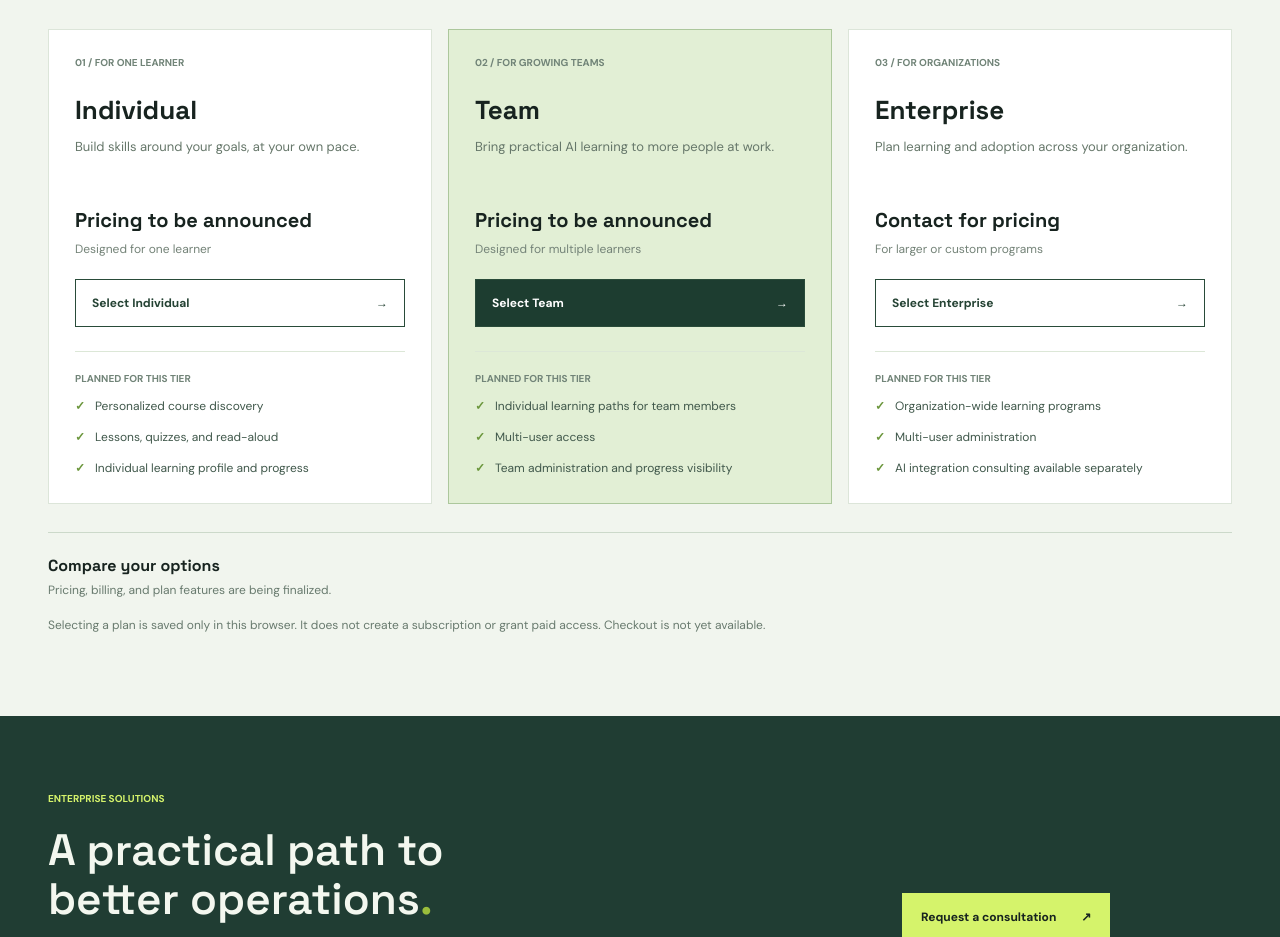
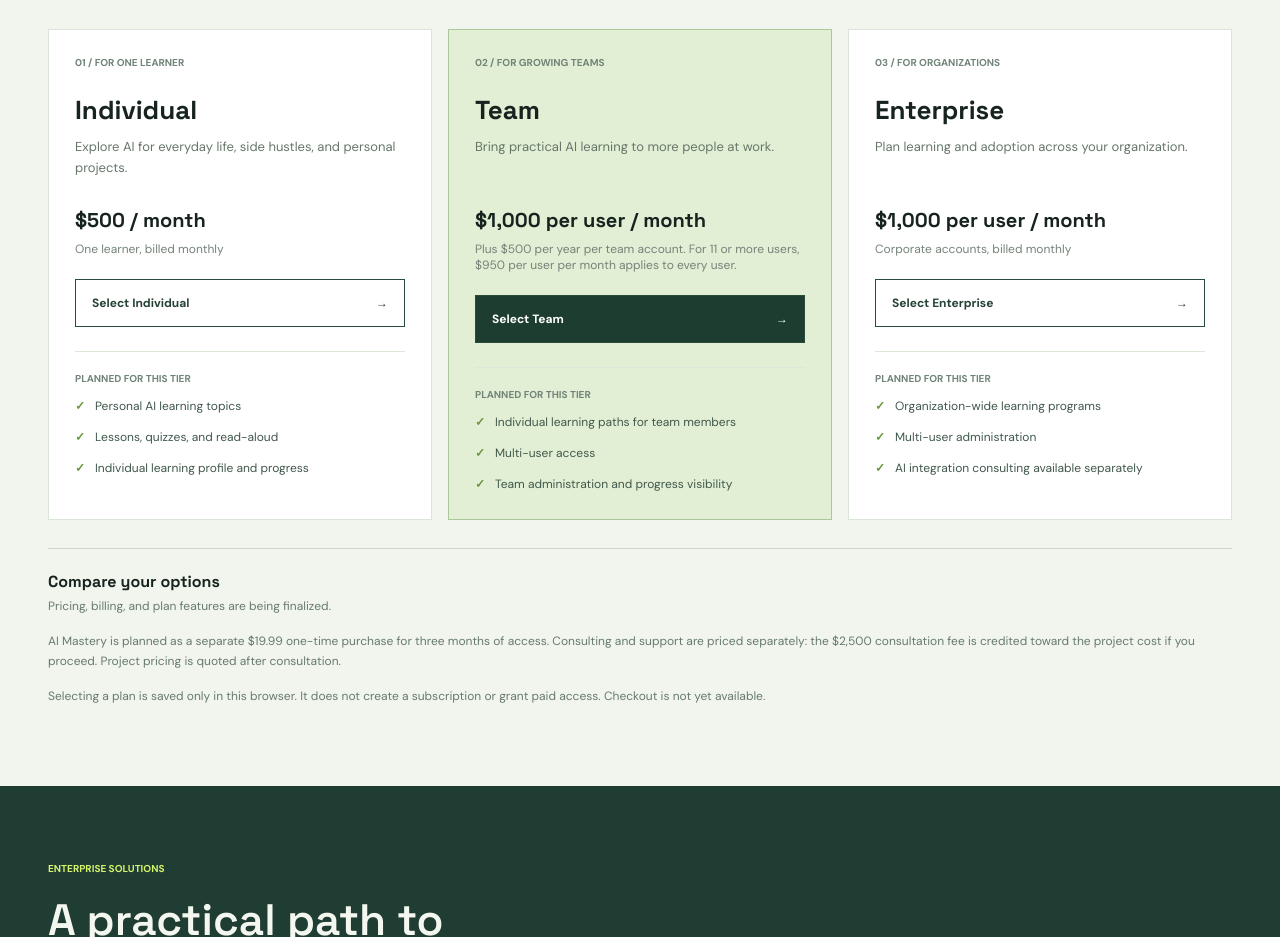
Before and after one commit to Atmilio/Atmilio-Client-Engagement-Web, a plain HTML site: page index.html in a window 1280 px wide. Shown: the part 1741-2678 px from the top of the page. Drawn offline with nearby package versions, Linux system fonts and the light colour scheme; no server answers.

Commit message:
Publish individual and team pricing

```diff
--- a/index.html
+++ b/index.html
@@ -49,11 +49,12 @@
     <section id="pricing" class="pricing-section"><div class="wrap">
       <div class="pricing-heading"><div><p class="eyebrow">LEARNING FOR EVERY SCALE / 03</p><h2>Find the right fit<span>.</span></h2><p>Explore learning options for yourself, your team, or your organization.</p></div><p class="pricing-availability">PLANS IN DEVELOPMENT <span></span></p></div>
       <div class="pricing-grid">
-        <article class="pricing-card"><div class="plan-top"><p class="plan-index">01 / FOR ONE LEARNER</p><h3>Individual</h3><p>Build skills around your goals, at your own pace.</p></div><div class="plan-price">Pricing to be announced</div><p class="plan-detail">Designed for one learner</p><button class="plan-button" type="button" data-plan="individual" aria-pressed="false">Select Individual <span aria-hidden="true">&rarr;</span></button><div class="plan-includes"><p>PLANNED FOR THIS TIER</p><ul><li>Personalized course discovery</li><li>Lessons, quizzes, and read-aloud</li><li>Individual learning profile and progress</li></ul></div></article>
-        <article class="pricing-card pricing-featured"><div class="plan-top"><p class="plan-index">02 / FOR GROWING TEAMS</p><h3>Team</h3><p>Bring practical AI learning to more people at work.</p></div><div class="plan-price">Pricing to be announced</div><p class="plan-detail">Designed for multiple learners</p><button class="plan-button" type="button" data-plan="team" aria-pressed="false">Select Team <span aria-hidden="true">&rarr;</span></button><div class="plan-includes"><p>PLANNED FOR THIS TIER</p><ul><li>Individual learning paths for team members</li><li>Multi-user access</li><li>Team administration and progress visibility</li></ul></div></article>
-        <article class="pricing-card"><div class="plan-top"><p class="plan-index">03 / FOR ORGANIZATIONS</p><h3>Enterprise</h3><p>Plan learning and adoption across your organization.</p></div><div class="plan-price">Contact for pricing</div><p class="plan-detail">For larger or custom programs</p><button class="plan-button" type="button" data-plan="enterprise" aria-pressed="false">Select Enterprise <span aria-hidden="true">&rarr;</span></button><div class="plan-includes"><p>PLANNED FOR THIS TIER</p><ul><li>Organization-wide learning programs</li><li>Multi-user administration</li><li>AI integration consulting available separately</li></ul></div></article>
+        <article class="pricing-card"><div class="plan-top"><p class="plan-index">01 / FOR ONE LEARNER</p><h3>Individual</h3><p>Explore AI for everyday life, side hustles, and personal projects.</p></div><div class="plan-price">$500 / month</div><p class="plan-detail">One learner, billed monthly</p><button class="plan-button" type="button" data-plan="individual" aria-pressed="false">Select Individual <span aria-hidden="true">&rarr;</span></button><div class="plan-includes"><p>PLANNED FOR THIS TIER</p><ul><li>Personal AI learning topics</li><li>Lessons, quizzes, and read-aloud</li><li>Individual learning profile and progress</li></ul></div></article>
+        <article class="pricing-card pricing-featured"><div class="plan-top"><p class="plan-index">02 / FOR GROWING TEAMS</p><h3>Team</h3><p>Bring practical AI learning to more people at work.</p></div><div class="plan-price">$1,000 per user / month</div><p class="plan-detail">Plus $500 per year per team account. For 11 or more users, $950 per user per month applies to every user.</p><button class="plan-button" type="button" data-plan="team" aria-pressed="false">Select Team <span aria-hidden="true">&rarr;</span></button><div class="plan-includes"><p>PLANNED FOR THIS TIER</p><ul><li>Individual learning paths for team members</li><li>Multi-user access</li><li>Team administration and progress visibility</li></ul></div></article>
+        <article class="pricing-card"><div class="plan-top"><p class="plan-index">03 / FOR ORGANIZATIONS</p><h3>Enterprise</h3><p>Plan learning and adoption across your organization.</p></div><div class="plan-price">$1,000 per user / month</div><p class="plan-detail">Corporate accounts, billed monthly</p><button class="plan-button" type="button" data-plan="enterprise" aria-pressed="false">Select Enterprise <span aria-hidden="true">&rarr;</span></button><div class="plan-includes"><p>PLANNED FOR THIS TIER</p><ul><li>Organization-wide learning programs</li><li>Multi-user administration</li><li>AI integration consulting available separately</li></ul></div></article>
       </div>
       <div class="plan-selection" id="plan-selection" role="status" aria-live="polite"><div><strong id="plan-selection-title">Compare your options</strong><p id="plan-selection-copy">Pricing, billing, and plan features are being finalized.</p></div><a id="plan-selection-contact" href="https://docs.google.com/forms/d/e/1FAIpQLSfOIdKh8-Lr6I916hpcFsdknPCnfRFWKbk6Bkq-mWTAr5McBw/viewform" target="_blank" rel="noopener noreferrer" hidden>Discuss your needs <span aria-hidden="true">&nearr;</span></a></div>
+      <p class="pricing-note">AI Mastery is planned as a separate $19.99 one-time purchase for three months of access. Consulting and support are priced separately: the $2,500 consultation fee is credited toward the project cost if you proceed. Project pricing is quoted after consultation.</p>
       <p class="pricing-note">Selecting a plan is saved only in this browser. It does not create a subscription or grant paid access. Checkout is not yet available.</p>
     </div></section>
     <section id="consulting" class="consulting-section enterprise-section" aria-labelledby="enterprise-title"><div class="wrap"><div class="enterprise-heading"><div><p class="eyebrow">ENTERPRISE SOLUTIONS</p><h2 id="enterprise-title">A practical path to<br>better operations<span>.</span></h2><p>We work with your organization to identify opportunities, align on measurable goals, and integrate solutions that support your teams.</p></div><div><a class="button button-light" href="https://docs.google.com/forms/d/e/1FAIpQLSfOIdKh8-Lr6I916hpcFsdknPCnfRFWKbk6Bkq-mWTAr5McBw/viewform" target="_blank" rel="noopener noreferrer">Request a consultation <span aria-hidden="true">&nearr;</span></a><p class="consulting-note">The request form opens in Google Forms. Please do not include passwords, client records, or other sensitive information.</p></div></div>
--- a/pricing.js
+++ b/pricing.js
@@ -1,8 +1,8 @@
 (function () {
   const plans = {
-    individual: { name: 'Individual', message: 'For one learner. Pricing and enrollment are not available yet.' },
-    team: { name: 'Team', message: 'For multiple learners. Team features, pricing, and enrollment are not available yet.' },
-    enterprise: { name: 'Enterprise', message: 'For larger programs. Contact us to discuss your needs; terms are not yet available.' }
+    individual: { name: 'Individual', message: '$500 per month for personal AI learning. Enrollment and billing are not available yet.' },
+    team: { name: 'Team', message: '$500 per year per team account, plus $1,000 per user per month. For 11 or more users, every user is $950 per month. Enrollment and billing are not available yet.' },
+    enterprise: { name: 'Enterprise', message: '$1,000 per user per month for corporate accounts. Enrollment and billing are not available yet; contact us to discuss your needs.' }
   };
   const storageKey = 'atmilio-plan-interest-v1';
   const buttons = [...document.querySelectorAll('[data-plan]')];
```
